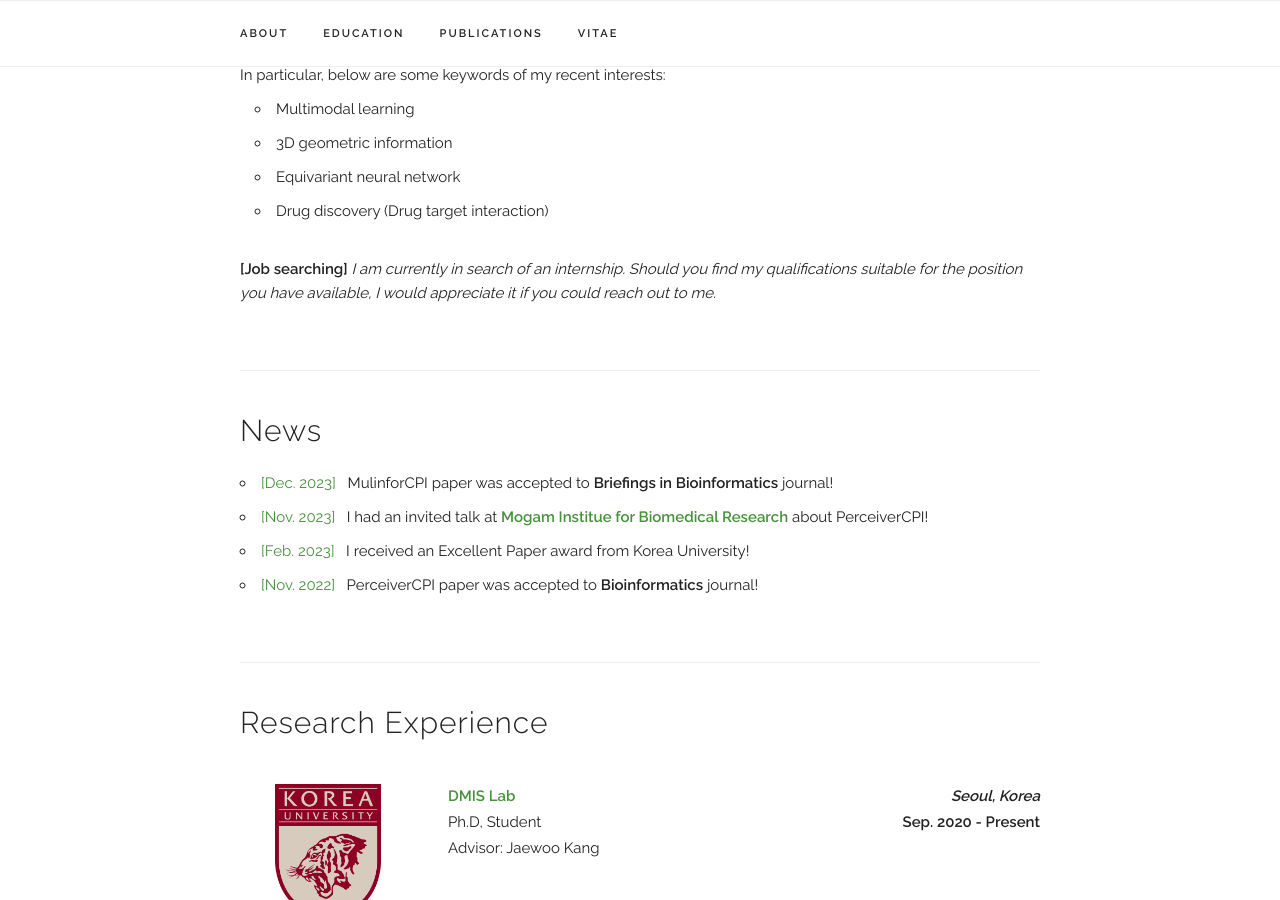
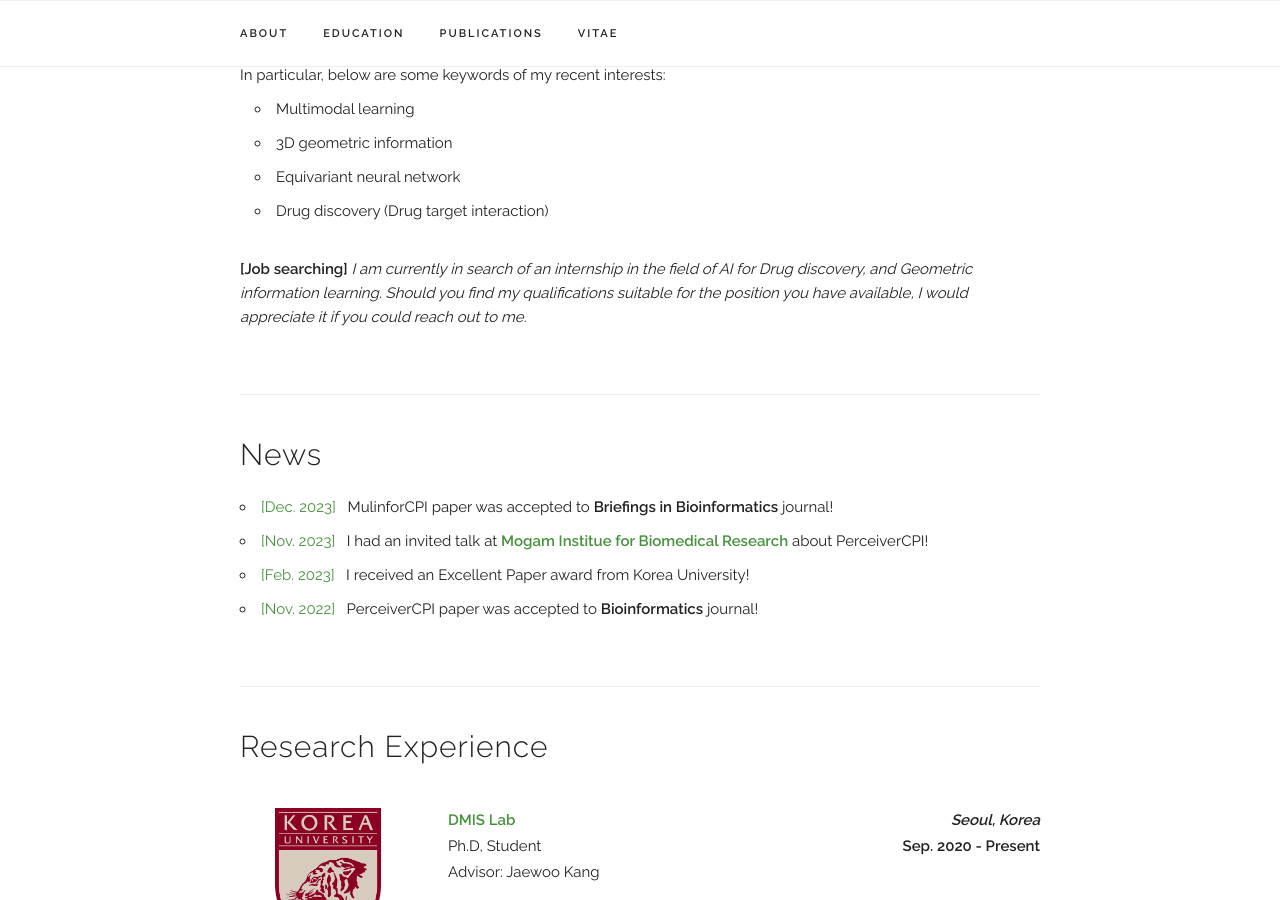
Before and after one commit to quangnguyenbn99/quangnguyenbn99.github.io, a Jekyll site: the page built from index.html, in a window 1280 px wide and 900 px high, scrolled down 601 px. Built offline with Jekyll 4.4.1, drawn with Linux system fonts in a browser that asks for light colours; some web fonts are replaced.

Commit message:
Update index.html

```diff
--- a/index.html
+++ b/index.html
@@ -33,7 +33,7 @@ layout: default
     </p>
     <br>
     <p>
-    <b>[Job searching]</b> <i> I am currently in search of an internship. Should you find my qualifications suitable for the position you have available, I would appreciate it if you could reach out to me.</i>
+    <b>[Job searching]</b> <i> I am currently in search of an internship in the field of AI for Drug discovery, and Geometric information learning. Should you find my qualifications suitable for the position you have available, I would appreciate it if you could reach out to me.</i>
     </p>
 </p>
 </div>
```
